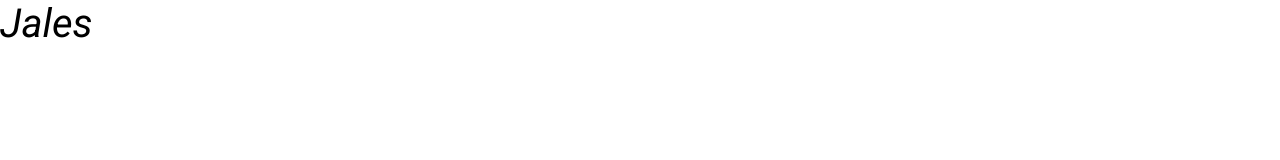
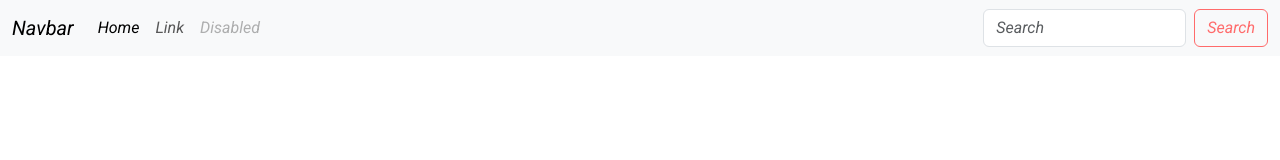
Before and after one commit to jalesnunes/flicks-faces, a website built with Vite: page index.html in a window 1280 px wide. Built offline with nearby package versions, Linux system fonts and the light colour scheme.

Commit message:
header home page added

```diff
--- a/index.html
+++ b/index.html
@@ -1,4 +1,4 @@
-<!doctype html>
+<!DOCTYPE html>
 <html lang="en">
   <head>
     <meta charset="UTF-8" />
@@ -10,12 +10,52 @@
     />
     <link rel="icon" type="image/svg+xml" href="/public/favicon.svg" />
     <meta name="viewport" content="width=device-width, initial-scale=1.0" />
-    <title>flicks-faces</title>
+    <title>flicks&faces</title>
   </head>
   <body>
-    <div>
-      <h1>Jales</h1>
-    </div>
+    <header >
+      <nav class="navbar navbar-expand-lg bg-body-tertiary">
+        <div class="container-fluid">
+          <a class="navbar-brand" href="#">Navbar</a>
+          <button
+            class="navbar-toggler"
+            type="button"
+            data-bs-toggle="collapse"
+            data-bs-target="#navbarSupportedContent"
+            aria-controls="navbarSupportedContent"
+            aria-expanded="false"
+            aria-label="Toggle navigation"
+          >
+            <span class="navbar-toggler-icon"></span>
+          </button>
+          <div class="collapse navbar-collapse" id="navbarSupportedContent">
+            <ul class="navbar-nav me-auto mb-2 mb-lg-0">
+              <li class="nav-item">
+                <a class="nav-link active" aria-current="page" href="#">Home</a>
+              </li>
+              <li class="nav-item">
+                <a class="nav-link" href="#">Link</a>
+              </li>
+
+              <li class="nav-item">
+                <a class="nav-link disabled" aria-disabled="true">Disabled</a>
+              </li>
+            </ul>
+            <form class="d-flex" role="search">
+              <input
+                class="form-control me-2"
+                type="search"
+                placeholder="Search"
+                aria-label="Search"
+              />
+              <button class="btn btn-outline" type="submit">
+                Search
+              </button>
+            </form>
+          </div>
+        </div>
+      </nav>
+    </header>
 
     <script type="module" src="/src/js/main.js"></script>
   </body>
--- a/src/css/style.css
+++ b/src/css/style.css
@@ -15,7 +15,7 @@
   --secondary-color: #2C3E50;
   --tertiary-color: #FF6B6B;
   --white: #FFFFFF;
-  ---color-accent-cyan: #368F8B;
+  --color-accent-cyan: #368F8B;
 
   /* sizes */
   --font-base: 16px;
@@ -32,5 +32,16 @@
 body {
   font-family: var(--font-body);
   font-size: var(--font-base);
-  color: var(--dark-grey);
+  color: var(--primary-color);
 }
+
+.btn-outline {
+  color: var(--tertiary-color);
+  border-color: var(--tertiary-color);
+}
+
+.btn-outline:hover {
+  background-color: var(--tertiary-color);
+  color: var(--white);
+  border-color: var(--tertiary-color);
+}
```
